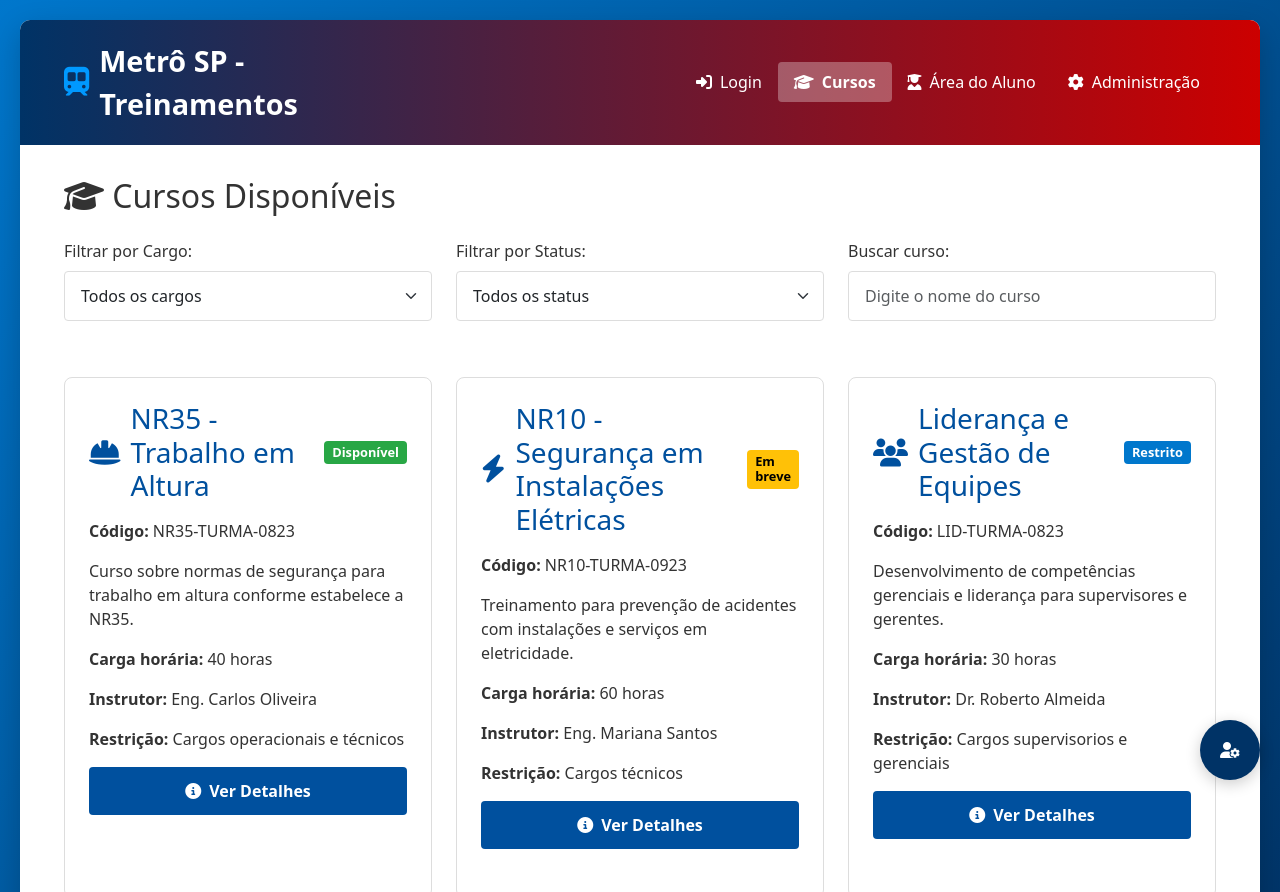
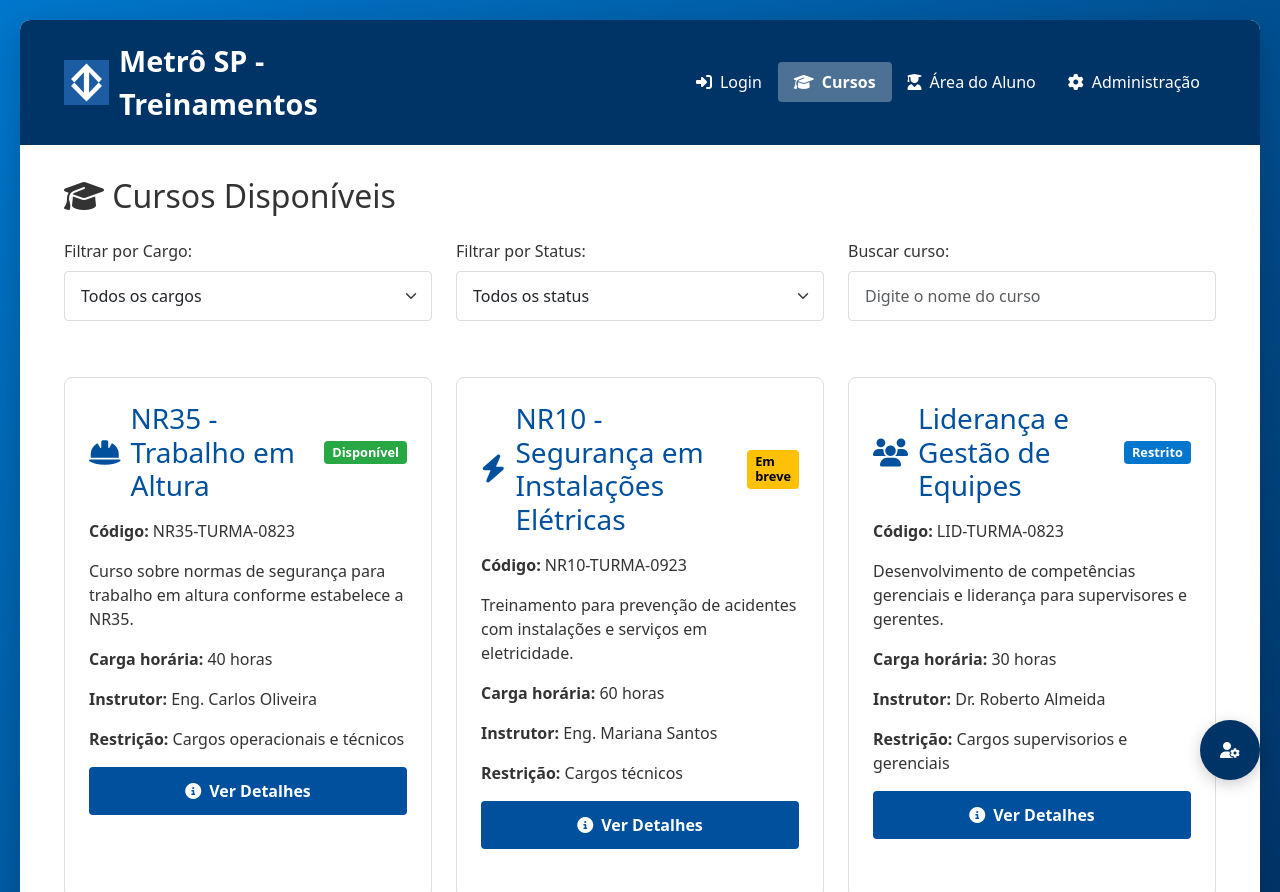
Before and after one commit to MMaistro-M/Metro-day-sistema-treinamento, a plain HTML site: page index.html in a window 1280 px wide. Shown: the top 892 px of the page. Drawn offline with nearby package versions, Linux system fonts and the light colour scheme.

Commit message:
add logo metro, remove vermelho dos cabeçalhos

```diff
--- a/index.html
+++ b/index.html
@@ -19,7 +19,7 @@
                 <div class="row align-items-center">
                     <div class="col-lg-4 col-md-6 col-12">
                         <div class="logo-custom">
-                            <i class="fas fa-subway"></i>
+                            <img src="logo_metrosp.svg" alt="Logo">
                             Metrô SP - Treinamentos
                         </div>
                     </div>
--- a/style.css
+++ b/style.css
@@ -30,7 +30,7 @@
 
 /* Header personalizado */
 .header-custom {
-    background: linear-gradient(90deg, var(--azul-escuro) 0%, var(--vermelho-metro) 100%);
+    background: linear-gradient(90deg, var(--azul-escuro) 0%, var(--azul-escuro) 100%);
     color: var(--branco);
     padding: 1.2rem 2rem;
 }
@@ -42,9 +42,19 @@
     align-items: center;
 }
 
-.logo-custom i {
+.logo-custom img, .logo-img {
+    height: 45px;
+    width: auto;
+    object-fit: contain;
     margin-right: 10px;
-    color: var(--azul-brilhante);
+    vertical-align: middle;
+}
+
+@media (max-width: 768px) {
+    .logo-custom img,
+    .logo img {
+        height: 35px;
+    }
 }
 
 .nav-custom .nav-link {
```
Also changed, not shown: areaAluno.html (+1 -1 lines), assinatura.html (+1 -1 lines), dashBoardAdm.html (+1 -1 lines), login.html (+1 -1 lines), loginAdm.html (+1 -1 lines), paginaCurso.html (+1 -1 lines), registroPresenca.html (+1 -1 lines), logo_metrosp.svg (added).
